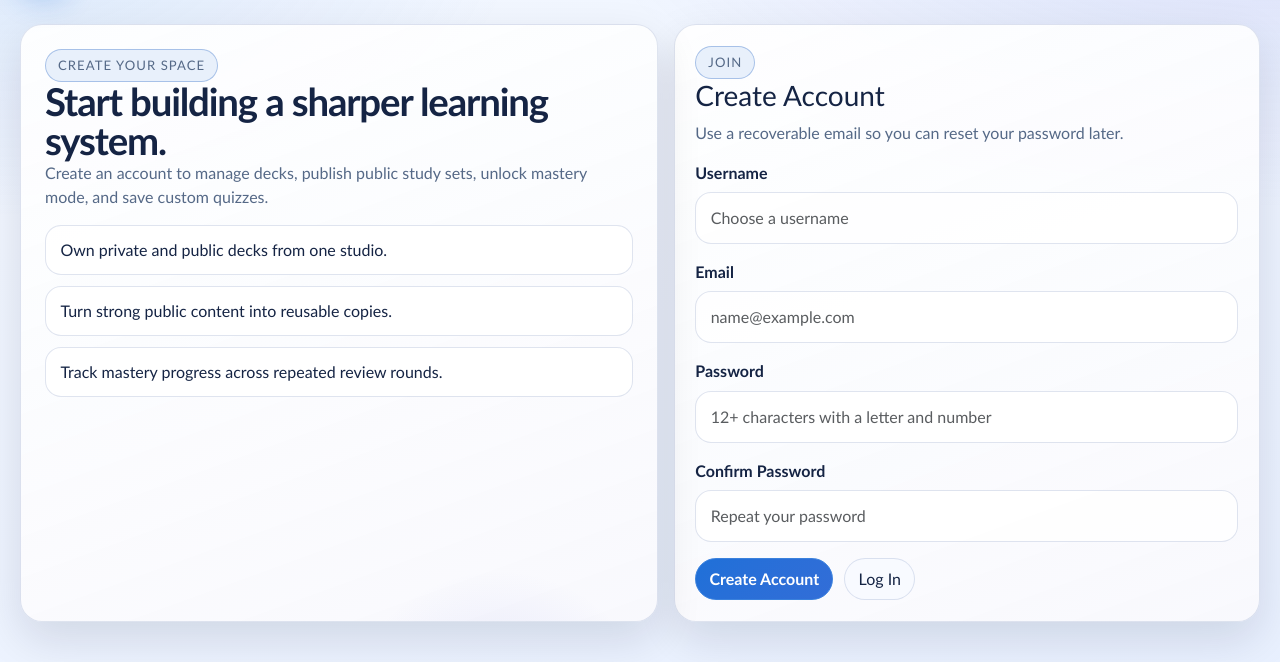
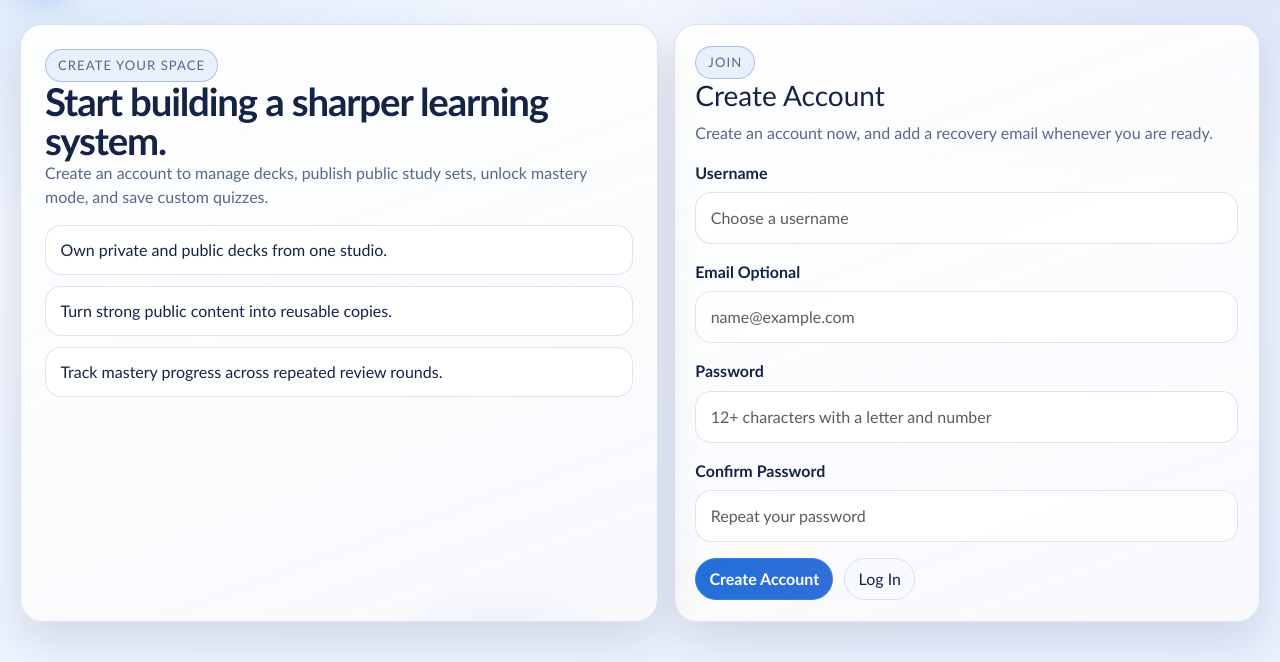
Before and after one commit to Aden-1/Cards, a Flask app: page /register in a window 1280 px wide. Shown: the part 71-733 px from the top of the page. Run offline with Flask 3, Linux system fonts and the light colour scheme; some libraries are stand-ins or nearby versions.

Commit message:
Version 1.35
More work on emails / user accounts.

```diff
--- a/routes.py
+++ b/routes.py
@@ -314,8 +314,8 @@ def register():
 
     if not _valid_username(username):
         return render_template('register.html', error='Usernames must be 3-40 letters, numbers, dots, dashes, or underscores.'), 400
-    if not _valid_email(email):
-        return render_template('register.html', error='Enter a valid email address so your account can be recovered.'), 400
+    if email and not _valid_email(email):
+        return render_template('register.html', error='Enter a valid email address.'), 400
     if not _valid_password(password):
         return render_template('register.html', error=_password_requirements_message()), 400
     if password != confirm_password:
@@ -467,8 +467,8 @@ def account():
         return render_template('account.html', user=user, error='Enter your current password to save account changes.'), 400
     if not _valid_username(username):
         return render_template('account.html', user=user, error='Usernames must be 3-40 letters, numbers, dots, dashes, or underscores.'), 400
-    if not _valid_email(email):
-        return render_template('account.html', user=user, error='Enter a valid email address so your account stays recoverable.'), 400
+    if email and not _valid_email(email):
+        return render_template('account.html', user=user, error='Enter a valid email address.'), 400
     existing_user = get_user(username)
     if existing_user and existing_user.user_id != user.user_id:
         return render_template('account.html', user=user, error='That username is already taken.'), 400
--- a/templates/account.html
+++ b/templates/account.html
@@ -13,7 +13,7 @@
         <div>
             <span class="page-kicker">Account</span>
             <h2 class="h3 mb-2">{{ user.username }}</h2>
-            <p class="muted-copy mb-0">Manage your login details, recovery email, password, and deletion controls from here.</p>
+            <p class="muted-copy mb-0">Manage your login details, optional recovery email, password, and deletion controls from here.</p>
         </div>
     </article>
     <article class="auth-card">
@@ -25,8 +25,8 @@
                 <input class="form-control" type="text" id="username" name="username" value="{{ user.username }}" minlength="3" maxlength="40" autocomplete="username" required>
             </div>
             <div>
-                <label class="form-label" for="email">Recovery Email</label>
-                <input class="form-control" type="email" id="email" name="email" value="{{ user.email or '' }}" autocomplete="email" required>
+                <label class="form-label" for="email">Recovery Email Optional</label>
+                <input class="form-control" type="email" id="email" name="email" value="{{ user.email or '' }}" autocomplete="email">
             </div>
             <div>
                 <label class="form-label" for="current_password">Current Password</label>
--- a/templates/register.html
+++ b/templates/register.html
@@ -18,7 +18,7 @@
         <div>
             <span class="page-kicker">Join</span>
             <h2 class="h3 mb-2">Create Account</h2>
-            <p class="muted-copy mb-0">Use a recoverable email so you can reset your password later.</p>
+            <p class="muted-copy mb-0">Create an account now, and add a recovery email whenever you are ready.</p>
         </div>
         {% if error %}
         <div class="alert alert-danger mb-0">{{ error }}</div>
@@ -32,8 +32,8 @@
                 <input class="form-control" type="text" id="username" name="username" autocomplete="username" minlength="3" maxlength="40" required placeholder="Choose a username" {% if registration_disabled %}disabled{% endif %}>
             </div>
             <div>
-                <label class="form-label" for="email">Email</label>
-                <input class="form-control" type="email" id="email" name="email" autocomplete="email" required placeholder="name@example.com" {% if registration_disabled %}disabled{% endif %}>
+                <label class="form-label" for="email">Email Optional</label>
+                <input class="form-control" type="email" id="email" name="email" autocomplete="email" placeholder="name@example.com" {% if registration_disabled %}disabled{% endif %}>
             </div>
             <div>
                 <label class="form-label" for="password">Password</label>
```
Also changed, not shown: docs/API.md (+3 -3 lines), tests/test_production_readiness.py (+3 -3 lines), README.md, 1 other file.
